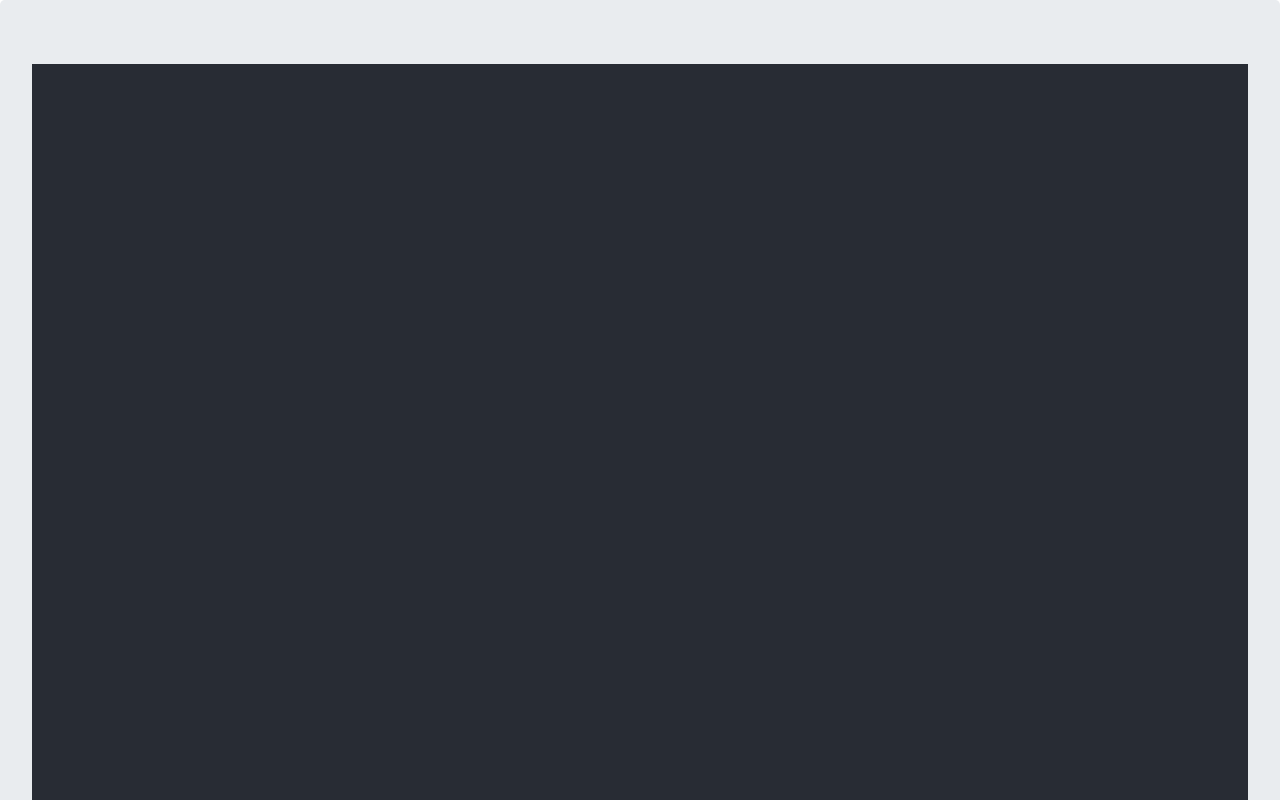
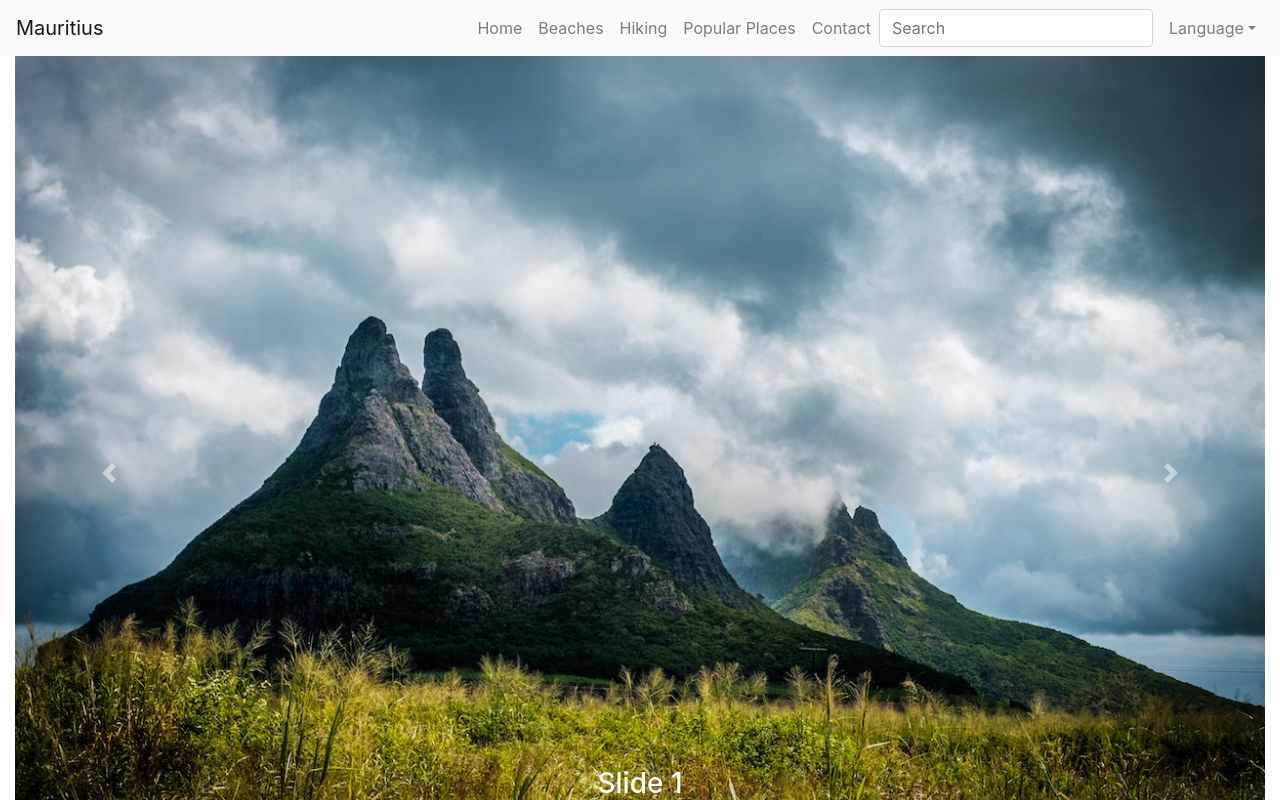
Before and after one commit to chingu-voyages/v11-bears-team-13, a React (Create React App) app: page / in a window 1280 px wide. Shown: the top 800 px of the page. Built offline with nearby package versions, Linux system fonts and the light colour scheme.

Commit message:
Update footer,carousel,navbar section

```diff
--- a/src/components/App/App.js
+++ b/src/components/App/App.js
@@ -1,17 +1,15 @@
 import React from "react";
-import { Jumbotron } from "reactstrap";
 import Footer from "../Footer/Footer";
+import Home from "../Home/Home";
 import "./App.css";
 
 function App() {
   return (
     <>
       <div className="App">
-        <Jumbotron>
-          <header className="App-header"></header>
-        </Jumbotron>
+        <Home />
+        <Footer />
       </div>
-      <Footer />
     </>
   );
 }
--- /dev/null
+++ b/src/components/Carousel/Carousel.js
@@ -0,0 +1,118 @@
+import React, { Component } from "react";
+import image1 from "../../images/slide1.jpg";
+import image2 from "../../images/slide2.jpg";
+import image3 from "../../images/slide3.jpg";
+import {
+  Container,
+  Carousel,
+  CarouselItem,
+  CarouselControl,
+  CarouselIndicators,
+  CarouselCaption
+} from "reactstrap";
+
+const items = [
+  {
+    src: image1,
+    altText: "Slide 1",
+    caption: "Slide 1"
+  },
+  {
+    src: image2,
+    altText: "Slide 2",
+    caption: "Slide 2"
+  },
+  {
+    src: image3,
+    altText: "Slide 3",
+    caption: "Slide 3"
+  }
+];
+
+class Slider extends Component {
+  constructor(props) {
+    super(props);
+    this.state = { activeIndex: 0 };
+    this.next = this.next.bind(this);
+    this.previous = this.previous.bind(this);
+    this.goToIndex = this.goToIndex.bind(this);
+    this.onExiting = this.onExiting.bind(this);
+    this.onExited = this.onExited.bind(this);
+  }
+
+  onExiting() {
+    this.animating = true;
+  }
+
+  onExited() {
+    this.animating = false;
+  }
+
+  next() {
+    if (this.animating) return;
+    const nextIndex =
+      this.state.activeIndex === items.length - 1
+        ? 0
+        : this.state.activeIndex + 1;
+    this.setState({ activeIndex: nextIndex });
+  }
+
+  previous() {
+    if (this.animating) return;
+    const nextIndex =
+      this.state.activeIndex === 0
+        ? items.length - 1
+        : this.state.activeIndex - 1;
+    this.setState({ activeIndex: nextIndex });
+  }
+
+  goToIndex(newIndex) {
+    if (this.animating) return;
+    this.setState({ activeIndex: newIndex });
+  }
+
+  render() {
+    const { activeIndex } = this.state;
+
+    const slides = items.map(item => {
+      return (
+        <CarouselItem onExiting={this.onExiting} onExited={this.onExited}>
+          <img className="img-fluid" src={item.src} alt={item.altText} />
+          <CarouselCaption
+            captionText={item.caption}
+            captionHeader={item.caption}
+          />
+        </CarouselItem>
+      );
+    });
+
+    return (
+      <Container fluid>
+        <Carousel
+          activeIndex={activeIndex}
+          next={this.next}
+          previous={this.previous}
+        >
+          <CarouselIndicators
+            items={items}
+            activeIndex={activeIndex}
+            onClickHandler={this.goToIndex}
+          />
+          {slides}
+          <CarouselControl
+            direction="prev"
+            directionText="Previous"
+            onClickHandler={this.previous}
+          />
+          <CarouselControl
+            direction="next"
+            directionText="Next"
+            onClickHandler={this.next}
+          />
+        </Carousel>
+      </Container>
+    );
+  }
+}
+
+export default Slider;
--- a/src/components/Footer/Footer.css
+++ b/src/components/Footer/Footer.css
@@ -0,0 +1,5 @@
+.footer {
+  background-color: #3c4a3e;
+  padding: 15px;
+  color: #fff;
+}
--- a/src/components/Footer/Footer.js
+++ b/src/components/Footer/Footer.js
@@ -1,8 +1,11 @@
 import React from "react";
+import "./Footer.css";
 
 function Footer() {
   return (
-    <p className="text-center">Copyright &copy; {new Date().getFullYear()}</p>
+    <div className="footer">
+      <p className="text-center">Copyright &copy; {new Date().getFullYear()}</p>
+    </div>
   );
 }
 
--- a/src/components/Home/Home.js
+++ b/src/components/Home/Home.js
@@ -1,9 +1,12 @@
 import React from "react";
+import Carousel from "../Carousel/Carousel";
+import Navbar from "../Navbar/Navbar";
 
 function Home() {
   return (
     <div className="home">
-      <h2>Carousel</h2>
+      <Navbar />
+      <Carousel />
     </div>
   );
 }
--- /dev/null
+++ b/src/components/Navbar/Navbar.js
@@ -0,0 +1,86 @@
+import React from "react";
+// import { FontAwesomeIcon } from "@fortawesome/react-fontawesome";
+// import { faGithub } from "@fortawesome/free-brands-svg-icons";
+import {
+  Collapse,
+  Navbar,
+  NavbarToggler,
+  NavbarBrand,
+  Nav,
+  NavItem,
+  NavLink,
+  UncontrolledDropdown,
+  DropdownToggle,
+  DropdownMenu,
+  DropdownItem
+} from "reactstrap";
+
+export default class Menubar extends React.Component {
+  constructor(props) {
+    super(props);
+
+    this.toggle = this.toggle.bind(this);
+    this.state = {
+      isOpen: false
+    };
+  }
+
+  toggle() {
+    this.setState({
+      isOpen: !this.state.isOpen
+    });
+  }
+
+  render() {
+    return (
+      <div>
+        <Navbar color="light" light expand="md">
+          <NavbarBrand href="/">Mauritius</NavbarBrand>
+          <NavbarToggler onClick={this.toggle} />
+          <Collapse isOpen={this.state.isOpen} navbar>
+            <Nav className="ml-auto" navbar>
+              <NavItem>
+                <NavLink href="/components/">Home</NavLink>
+              </NavItem>
+              <NavItem>
+                <NavLink href="/components/">Beaches</NavLink>
+              </NavItem>
+              <NavItem>
+                <NavLink href="/components/">Hiking</NavLink>
+              </NavItem>
+              <NavItem>
+                <NavLink href="https://github.com/reactstrap/reactstrap">
+                  Popular Places
+                </NavLink>
+              </NavItem>
+              <NavItem>
+                <NavLink href="/components/">Contact</NavLink>
+              </NavItem>
+              <form className="form-inline my-2 my-lg-0">
+                <input
+                  className="form-control mr-sm-2"
+                  type="search"
+                  placeholder="Search"
+                  aria-label="Search"
+                />
+              </form>
+
+              <UncontrolledDropdown nav inNavbar>
+                <DropdownToggle nav caret>
+                  Language
+                </DropdownToggle>
+                <DropdownMenu right>
+                  <DropdownItem>English</DropdownItem>
+                  <DropdownItem>French</DropdownItem>
+                  <DropdownItem divider />
+                  <DropdownItem>Reset</DropdownItem>
+                </DropdownMenu>
+              </UncontrolledDropdown>
+              {/* <FontAwesomeIcon icon={faGithub} style={{ fontSize: "1.2em" }} /> */}
+            </Nav>
+          </Collapse>
+        </Navbar>
+      </div>
+    );
+  }
+}
```
Also changed, not shown: src/components/Carousel/Carousel.css (added).
